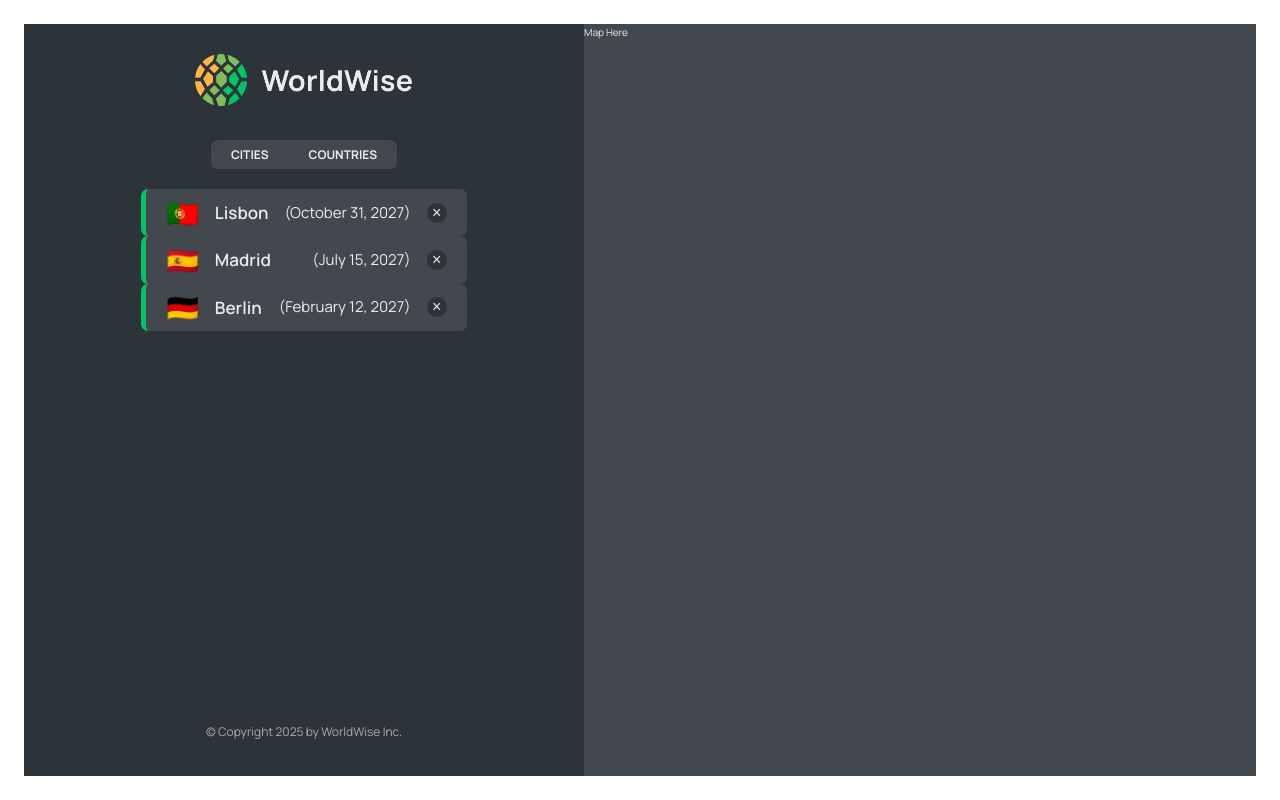
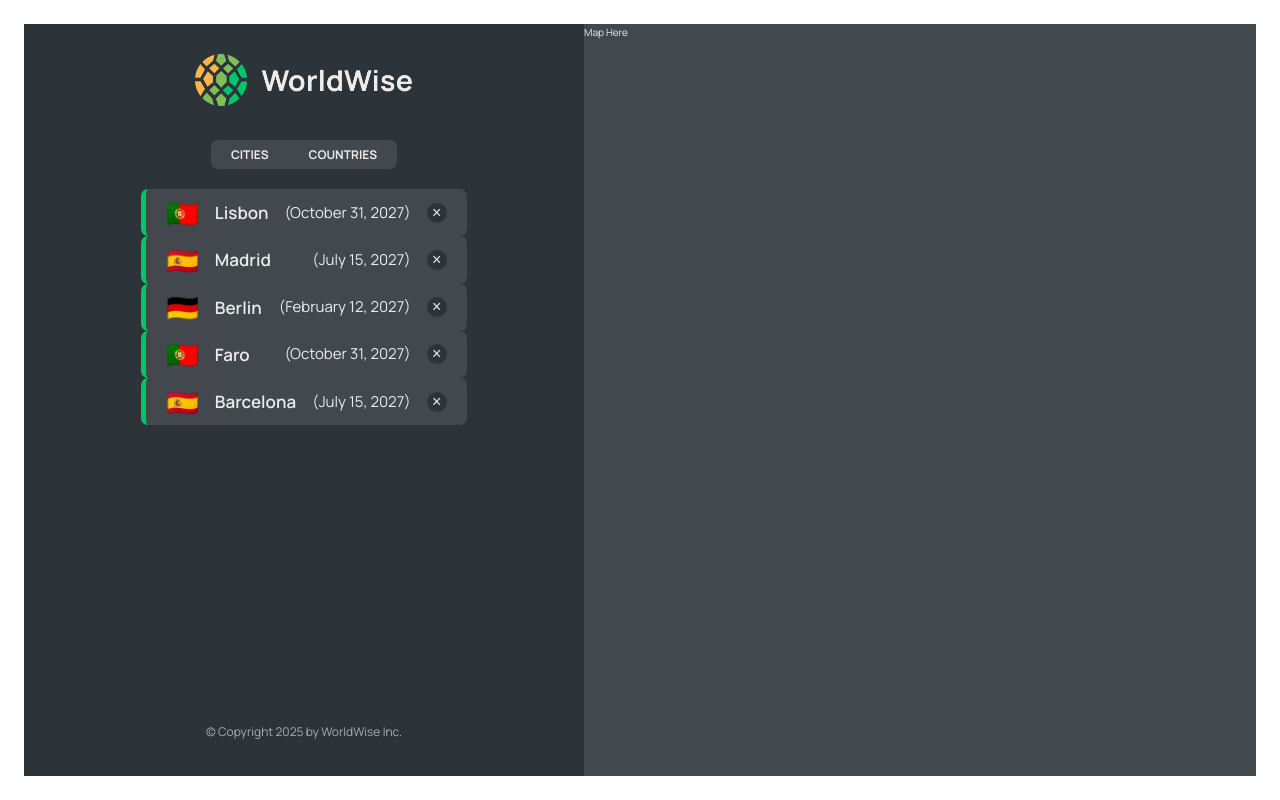
Before and after one commit to Art-Luzrab/WorldWiseProject, a React (Vite) app: page /app in a window 1280 px wide. Built offline with nearby package versions, Linux system fonts and the light colour scheme; data requests are answered from the project's data file.

Commit message:
Implementing the Countries List

```diff
--- a/data/cities.json
+++ b/data/cities.json
@@ -35,6 +35,30 @@
         "lng": 13.376933665713324
       },
       "id": 98443197
+    },
+    {
+      "cityName": "Faro",
+      "country": "Portugal",
+      "emoji": "🇵🇹",
+      "date": "2027-10-31T15:59:59.138Z",
+      "notes": "My favorite city so far!",
+      "position": {
+        "lat": 38.727881642324164,
+        "lng": -9.140900099907554
+      },
+      "id": 2342432342342
+    },
+    {
+      "cityName": "Barcelona",
+      "country": "Spain",
+      "emoji": "🇪🇸",
+      "date": "2027-07-15T08:22:53.976Z",
+      "notes": "",
+      "position": {
+        "lat": 40.46635901755316,
+        "lng": -3.7133789062500004
+      },
+      "id": 3342342
     }
   ]
 }
--- a/src/App.jsx
+++ b/src/App.jsx
@@ -1,4 +1,6 @@
 import { BrowserRouter, Route, Routes } from "react-router-dom";
+import { useEffect, useState } from "react";
+
 import Product from "./pages/Product";
 import Pricing from "./pages/Pricing";
 import HomePage from "./pages/HomePage";
@@ -6,7 +8,7 @@
 import AppLayout from "./pages/AppLayout";
 import Login from "./pages/Login";
 import CityList from "./Components/CityList";
-import { useEffect, useState } from "react";
+import CountryList from "./Components/CountryList";
 
 const BASE_URL = "http://localhost:9000";
 
@@ -46,7 +48,10 @@
             path="cities"
             element={<CityList cities={cities} isLoading={isLoading} />}
           />
-          <Route path="countries" element={<p>Countries</p>} />
+          <Route
+            path="countries"
+            element={<CountryList cities={cities} isLoading={isLoading} />}
+          />
           <Route path="form" element={<p>Form</p>} />
         </Route>
         <Route path="*" element={<PageNotFound />} />
--- /dev/null
+++ b/src/Components/CountryList.jsx
@@ -0,0 +1,30 @@
+import CityItem from "./CityItem";
+import CountryItem from "./CountryItem";
+import styles from "./CountryList.module.css";
+import Spinner from "./Spinner";
+import Message from "./Message";
+
+function CountryList({ cities, isLoading }) {
+  if (isLoading) return <Spinner />;
+
+  if (!cities.length)
+    return (
+      <Message message="Add your first city by clicking on a city on your map" />
+    );
+
+  const countries = cities.reduce((arr, city) => {
+    if (!arr.map((el) => el.country).includes(city.country))
+      return [...arr, { country: city.country, emoji: city.emoji }];
+    else return arr;
+  }, []);
+
+  return (
+    <ul className={styles.countryList}>
+      {countries.map((country) => (
+        <CountryItem country={country} />
+      ))}
+    </ul>
+  );
+}
+
+export default CountryList;
```
